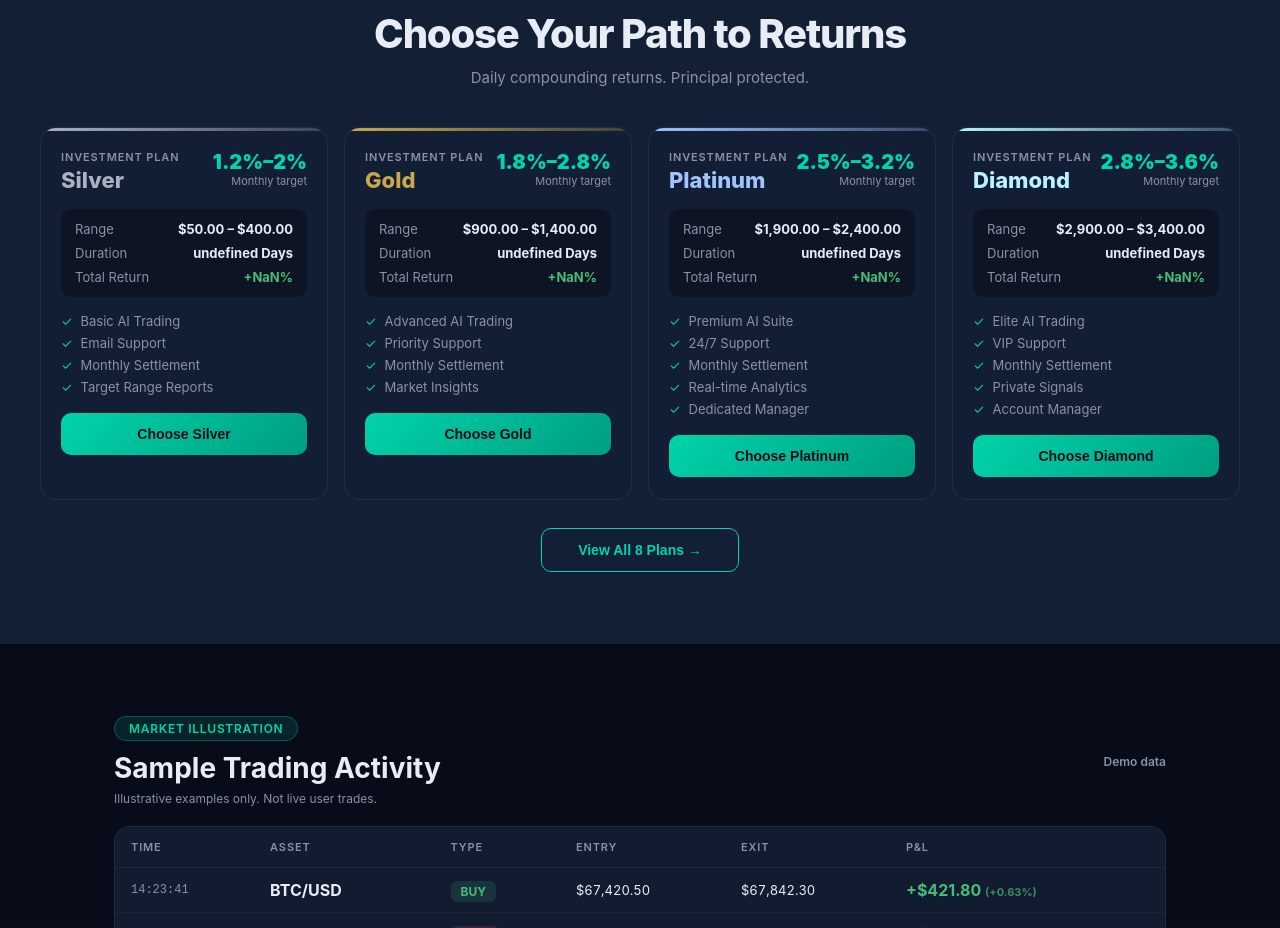
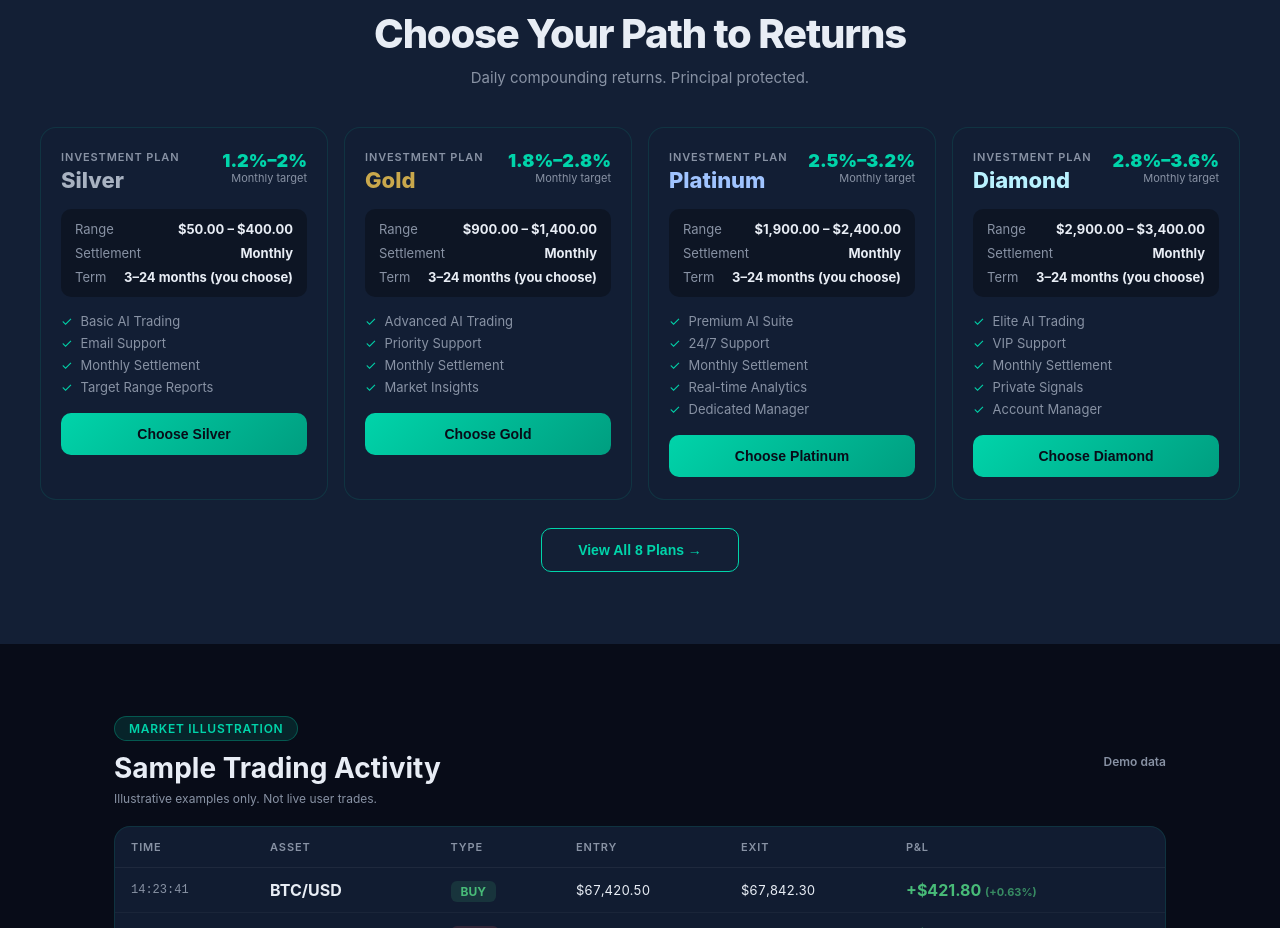
Before and after one commit to etherforge2/aether.forge, a React (Vite) app: page / in a window 1280 px wide. Shown: the part 1160-2088 px from the top of the page. Built offline with nearby package versions, Linux system fonts and the light colour scheme.

Commit message:
Update App.tsx

```diff
--- a/src/App.tsx
+++ b/src/App.tsx
@@ -370,30 +370,69 @@ function AuthModal({ mode, onClose, onSuccess }) {
 // ── PLAN CARD ────────────────────────────────────────────────────────────────
 function PlanCard({ plan, onSelect }) {
   const [hover, setHover] = useState(false);
-  const totalReturn = plan.daily * plan.duration;
+
   return (
-    <div onMouseEnter={() => setHover(true)} onMouseLeave={() => setHover(false)} style={{ ...S.glassCard, padding: "22px 20px", transition: "all .25s", transform: hover ? "translateY(-3px)" : "none", boxShadow: hover ? `0 16px 48px rgba(0,0,0,0.4),0 0 0 1px ${plan.color}40` : "none", position: "relative", overflow: "hidden" }}>
-      <div style={{ position: "absolute", top: 0, left: 0, right: 0, height: 3, background: `linear-gradient(90deg,${plan.color},${plan.color}40)` }} />
+    <div
+      onMouseEnter={() => setHover(true)}
+      onMouseLeave={() => setHover(false)}
+      style={{
+        ...S.glassCard,
+        padding: "22px 20px",
+        transition: "all .25s",
+        transform: hover ? "translateY(-3px)" : "none",
+        boxShadow: hover ? `0 16px 48px rgba(0,0,0,0.4),0 0 0 1px ${plan.color}40` : "none",
+        position: "relative",
+        overflow: "hidden",
+      }}
+    >
+      <div
+        style={{
+          position: "absolute",
+          top: 0,
+          left: 0,
+          right: 0,
+          height: 3,
+          background: `linear-gradient(90deg,\( {plan.color}, \){plan.color}40)`,
+        }}
+      />
+
       <div style={{ display: "flex", justifyContent: "space-between", alignItems: "flex-start", marginBottom: 16 }}>
         <div>
-          <div style={{ fontSize: 11, color: PALETTE.textMuted, fontWeight: 600, letterSpacing: "0.08em", textTransform: "uppercase", marginBottom: 3 }}>Investment Plan</div>
+          <div
+            style={{
+              fontSize: 11,
+              color: PALETTE.textMuted,
+              fontWeight: 600,
+              letterSpacing: "0.08em",
+              textTransform: "uppercase",
+              marginBottom: 3,
+            }}
+          >
+            Investment Plan
+          </div>
           <div style={{ fontSize: 22, fontWeight: 800, color: plan.color }}>{plan.name}</div>
         </div>
         <div style={{ textAlign: "right" }}>
-  <div style={{ fontSize: 20, fontWeight: 900, color: PALETTE.teal }}>
-    {plan.monthlyMin}%–{plan.monthlyMax}%
-  </div>
-  <div style={{ fontSize: 11, color: PALETTE.textMuted }}>Monthly target</div>
-</div>
-      </div>
+          <div style={{ fontSize: 18, fontWeight: 900, color: PALETTE.teal }}>
+            {plan.monthlyMin}%–{plan.monthlyMax}%
+          </div>
+          <div style={{ fontSize: 11, color: PALETTE.textMuted }}>Monthly target</div>
+        </div>
+      </div>
+
       <div style={{ background: "rgba(0,0,0,0.3)", borderRadius: 10, padding: "12px 14px", marginBottom: 16, fontSize: 13 }}>
-        {[["Range", `${fmtUSD(plan.min)} – ${fmtUSD(plan.max)}`], ["Duration", `${plan.duration} Days`], ["Total Return", `+${totalReturn.toFixed(1)}%`]].map(([l, v], i) => (
+        {[
+          ["Range", `${fmtUSD(plan.min)} – ${fmtUSD(plan.max)}`],
+          ["Settlement", "Monthly"],
+          ["Term", "3–24 months (you choose)"],
+        ].map(([l, v], i) => (
           <div key={i} style={{ display: "flex", justifyContent: "space-between", marginBottom: i < 2 ? 8 : 0 }}>
             <span style={{ color: PALETTE.textMuted }}>{l}</span>
-            <span style={{ fontWeight: 700, color: i === 2 ? PALETTE.success : PALETTE.text }}>{v}</span>
+            <span style={{ fontWeight: 700, color: PALETTE.text }}>{v}</span>
           </div>
         ))}
       </div>
+
       <div style={{ marginBottom: 18 }}>
         {plan.features.map((f, i) => (
           <div key={i} style={{ display: "flex", gap: 8, marginBottom: 6, alignItems: "center" }}>
@@ -402,7 +441,10 @@ function PlanCard({ plan, onSelect }) {
           </div>
         ))}
       </div>
-      <button onClick={() => onSelect(plan)} style={{ ...S.tealBtn, width: "100%", padding: "13px 0", fontSize: 14 }}>Choose {plan.name}</button>
+
+      <button onClick={() => onSelect(plan)} style={{ ...S.tealBtn, width: "100%", padding: "13px 0", fontSize: 14 }}>
+        Choose {plan.name}
+      </button>
     </div>
   );
 }
```
